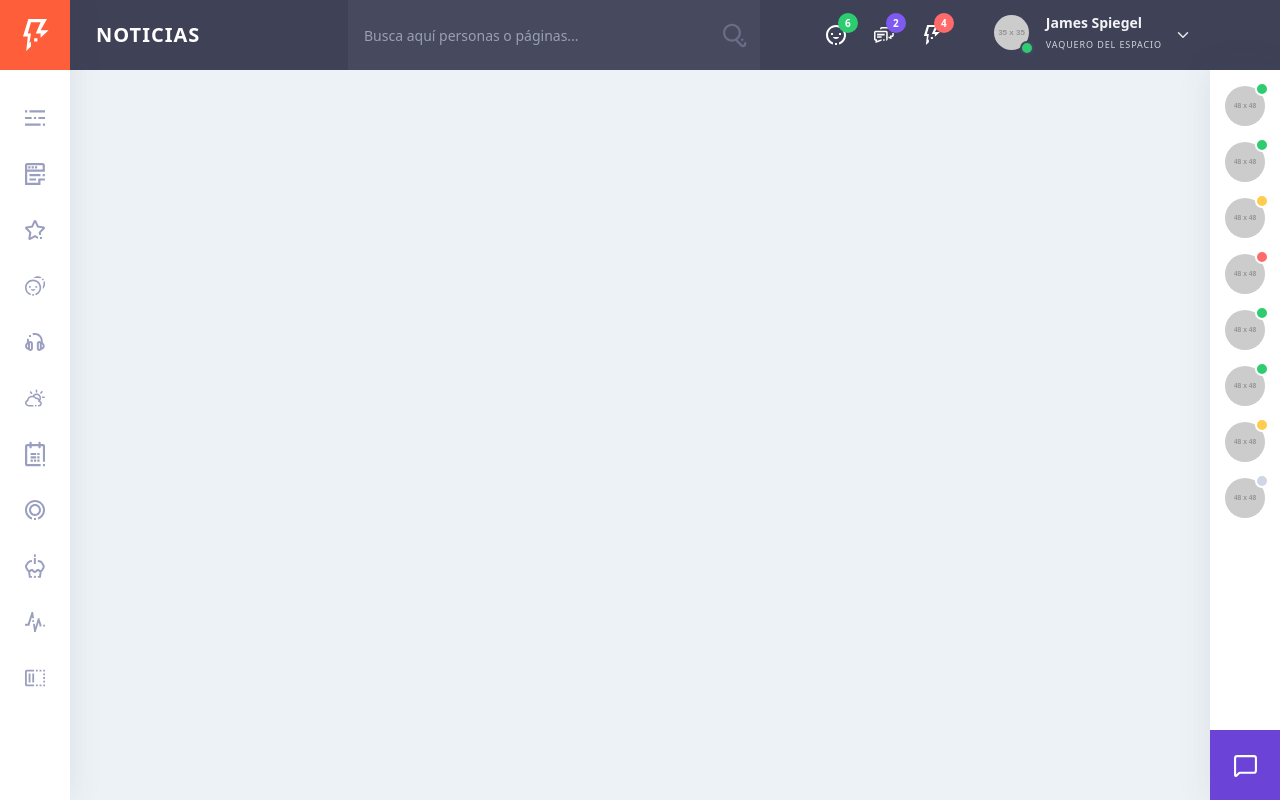
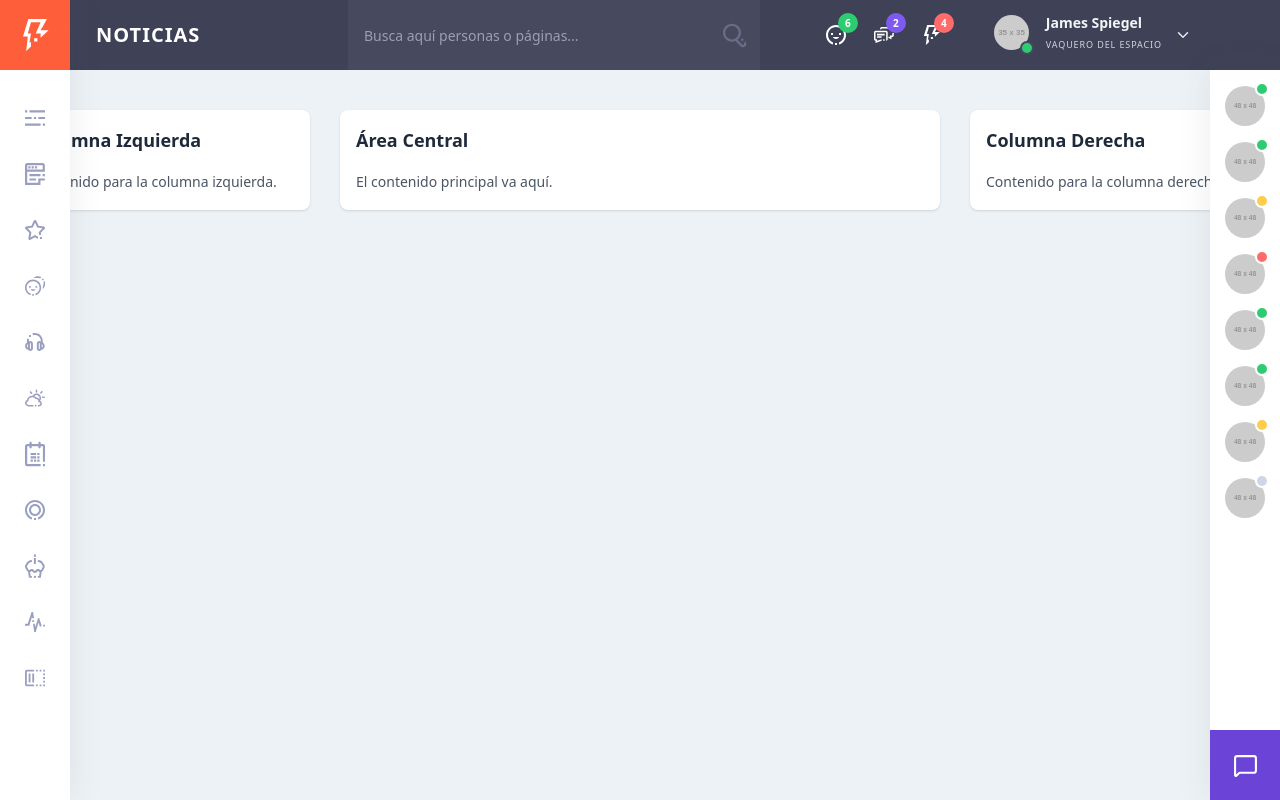
Before and after one commit to arincon21/social_network--next--storybook, a Next.js app: page / in a window 1280 px wide. Built offline with nearby package versions, Linux system fonts and the light colour scheme.

Commit message:
Add: layout

```diff
--- a/src/app/page.tsx
+++ b/src/app/page.tsx
@@ -4,10 +4,48 @@ import SidebarRight from "@/components/layouts/SidebarRight";
 
 export default function Home() {
   return (
-    <div className="p-10 flex flex-col gap-5">
+    <>
       <Navbar />
       <SidebarLeft />
       <SidebarRight />
-    </div>
+
+      {/*
+        El área de contenido principal.
+        El padding superior (pt-28) es para el Navbar (70px) y un poco de espacio.
+        Los paddings laterales (pl-[344px] pr-[344px]) son para las barras laterales fijas (320px) y un poco de espacio.
+        Estos paddings deberían ser dinámicos si las barras laterales pueden colapsarse.
+      */}
+      <div className="pt-[110px] transition-all duration-300 flex justify-center">
+        {/*
+          Este es el contenedor principal que tiene el ancho máximo de 1300px y está centrado.
+          Usamos flexbox para las tres columnas como sugeriste, es una excelente alternativa a Grid.
+        */}
+        <main className="w-full max-w-[1300px] flex flex-row">
+          {/* Columna Izquierda */}
+          <aside className="w-[325px] shrink-0 hidden lg:block px-[15px]">
+            <div className="bg-white p-4 rounded-lg shadow-sm space-y-4">
+              <h2 className="font-bold text-lg text-gray-800">Columna Izquierda</h2>
+              <p className="text-gray-600">Contenido para la columna izquierda.</p>
+            </div>
+          </aside>
+
+          {/* Columna Central (flex-1 para ocupar el espacio restante) */}
+          <section className="flex-1 min-w-0 px-[15px]">
+            <div className="bg-white p-4 rounded-lg shadow-sm space-y-4">
+              <h2 className="font-bold text-lg text-gray-800">Área Central</h2>
+              <p className="text-gray-600">El contenido principal va aquí.</p>
+            </div>
+          </section>
+
+          {/* Columna Derecha */}
+          <aside className="w-[325px] shrink-0 hidden lg:block px-[15px]">
+            <div className="bg-white p-4 rounded-lg shadow-sm space-y-4">
+              <h2 className="font-bold text-lg text-gray-800">Columna Derecha</h2>
+              <p className="text-gray-600">Contenido para la columna derecha.</p>
+            </div>
+          </aside>
+        </main>
+      </div>
+    </>
   );
 }
```
